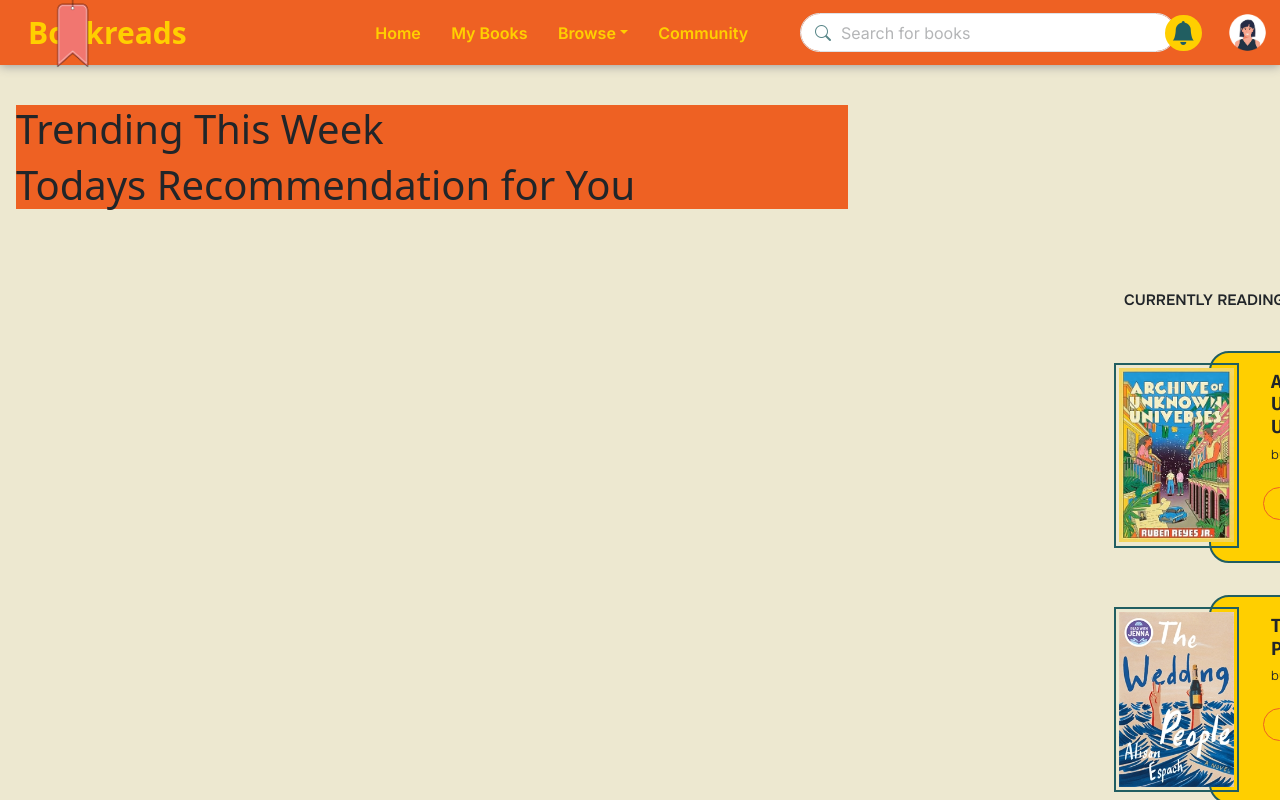
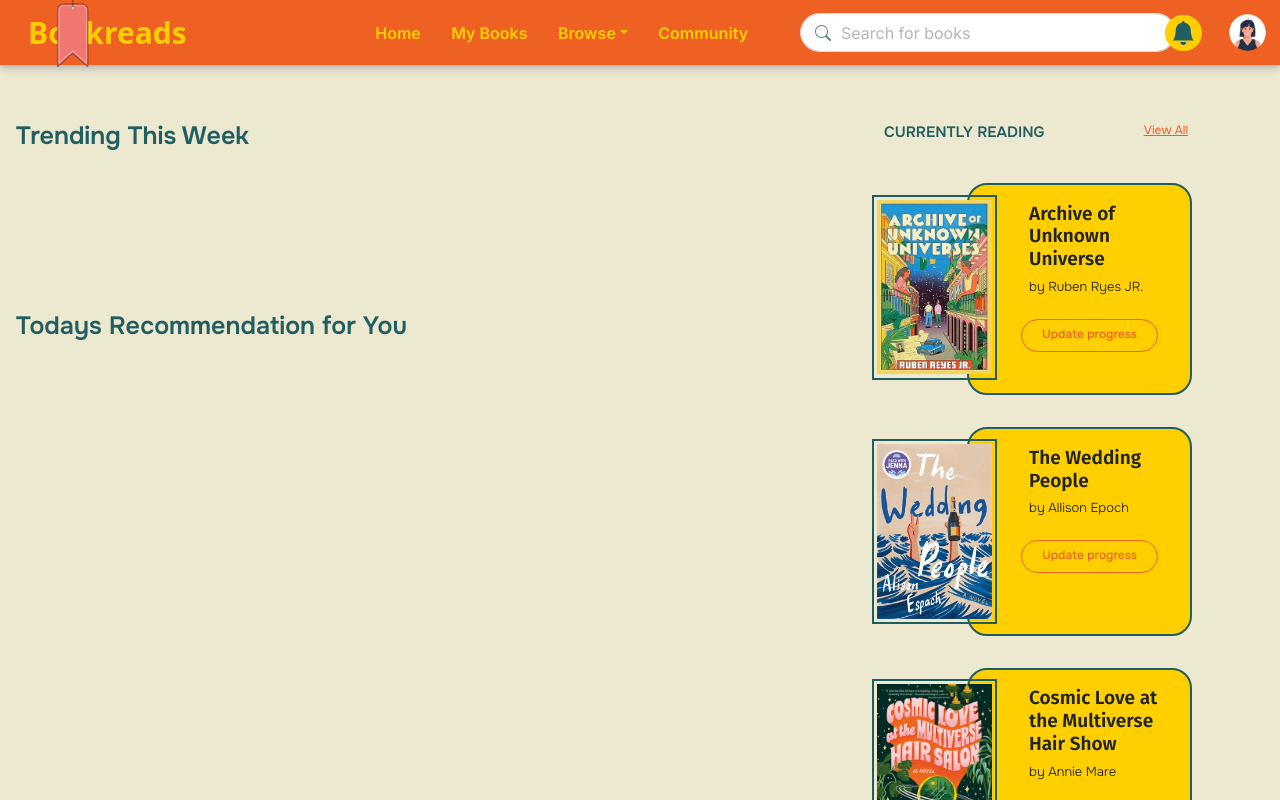
Before and after one commit to mariafirozx/bookreads, a React (Create React App) app: page / in a window 1280 px wide. Shown: the top 800 px of the page. Built offline with nearby package versions, Linux system fonts and the light colour scheme; a web font is replaced by a local one.

Commit message:
styling homepage...

```diff
--- a/src/front/Home.js
+++ b/src/front/Home.js
@@ -40,12 +40,16 @@ export default function Home(){
         <div className="homepage">
 
             <div className="main-page">
+
                 <section className="trending_books">
                     <h1 className="heading">Trending This Week</h1>
+
+
                 </section>
 
                 <section className="todays_rec">
                     <h1 className="heading rec">Todays Recommendation for You</h1>
+
                 </section>
             </div>
 
--- a/src/front/index.css
+++ b/src/front/index.css
@@ -386,8 +386,6 @@ body, #root{
   align-items: center;
   margin: 0 auto;
 
-  /* left: 2em; */
-
 }
 
 .user-name{
@@ -433,8 +431,9 @@ body, #root{
 
 .right-container{
   flex-direction: column;
+  flex-shrink: 0;
   /* z-index: 100; */
-  position: relative;
+  /* position: relative; */
   display: block;
   /* justify-content: center; */
   align-items: center;
@@ -442,17 +441,11 @@ body, #root{
   /* padding: 19rem 10rem 14rem 14rem; */
   /* padding-top: 21em; */
   top: 0;
-  padding-right: 3em;
+  padding-right: 0;
   /* padding-left: 12rem; */
-  width: 530px;
+  width: 480px;
   height: 100%;
-  /* box-sizing: border-box; */
-  /* max-width: calc(140% - 2rem); */
-  /* max-height: 100vh; */
-  margin-left: 65rem;
-  /* justify-content: flex-start; */
-  /* background-color: #215E61; */
-  /* overflow: auto; */
+
 
 }
 
@@ -473,7 +466,7 @@ body, #root{
 
   /* right: 14em;
   bottom: 18em; */
-  width: 550px;
+  width: 530px;
   min-height: 500px;
   padding: 1.5rem;
   /* background-color: #FDB5CE; */
@@ -505,7 +498,6 @@ body, #root{
   margin-left: 4em;
   /* margin: 0 auto; */
   font-size: 15px;
-  font-weight: 600;
   text-transform: uppercase;
 }
 
@@ -546,7 +538,6 @@ body, #root{
   /* background-color: #215E61; */
   /* width: 360px; */
 }
-
 
 .bookPos{
   border: 2.5px solid var(--third-primary);
@@ -663,11 +654,15 @@ body, #root{
   font-family: "Onest", sans-serif;
   align-items: center;
   font-size: 15px;
-  font-weight: 600;
   text-transform: uppercase;
   /* white-space: nowrap; */
 }
 
+.currentHead,
+.wantToHead{
+  color: var(--third-primary);
+  font-weight: 570;
+}
 .container-toRead{
   justify-content: center;
   align-items: center;
@@ -707,18 +702,67 @@ body, #root{
   height: 140px;
 }
 
+.homepage{
+  display: flex;
+  align-items: flex-start;
+  justify-content: space-between;
+  gap: 0;
+
+
+}
+
 .main-page{
+  flex: 1;
   justify-content: center;
   align-items: center;
-  margin: 2.5rem 1rem;
-  position: relative;
-  background-color:#EE6123;
+  margin: 2rem 1rem;
+  /* position: absolute; */
+  /* background-color:#EE6123; */
+  max-width: 990px;
+  top: 0;
 
-  width: 65%;
+  /* overflow: auto; */
+  /* width: 50%; */
+  /* min-height: 150%; */
+  /* height: 30%; */
 }
 
+/*sections*/
+
+.trending_books{
+  flex: 1;
+  /* justify-content: center; */
+  align-items: center;
+  margin: 1.5rem auto 3rem;
+  /* background-color: #215E61; */
+  margin-bottom: 10em;
 
 
+}
+
+.trending_books h1{
+  font-family: "Onest", sans-serif;
+  font-size: 25px;
+  color: var(--third-primary);
+  font-weight: 570;
+
+}
+
+.todays_rec{
+  flex: 1;
+  align-items: center;
+  margin: 0 auto 5rem;
+  /* background-color: #215E61; */
+
+}
+
+.todays_rec h1{
+  font-family: "Onest", sans-serif;
+  font-size: 25px;
+color: var(--third-primary);
+font-weight: 570;
+
+}
 
 
 
@@ -732,15 +776,8 @@ body, #root{
 .contain{
 
   margin-top: auto;
-  /* position: relative; */
+  background-color: var(--primary-color);
 
-
-
-/* min-height: 100%;
-width: 100%; */
-  /* z-index: 1;
-  text-align: center;
-  position: relative; */
 }
 
 
```
Also changed, not shown: src/front/Trending.js (added).
